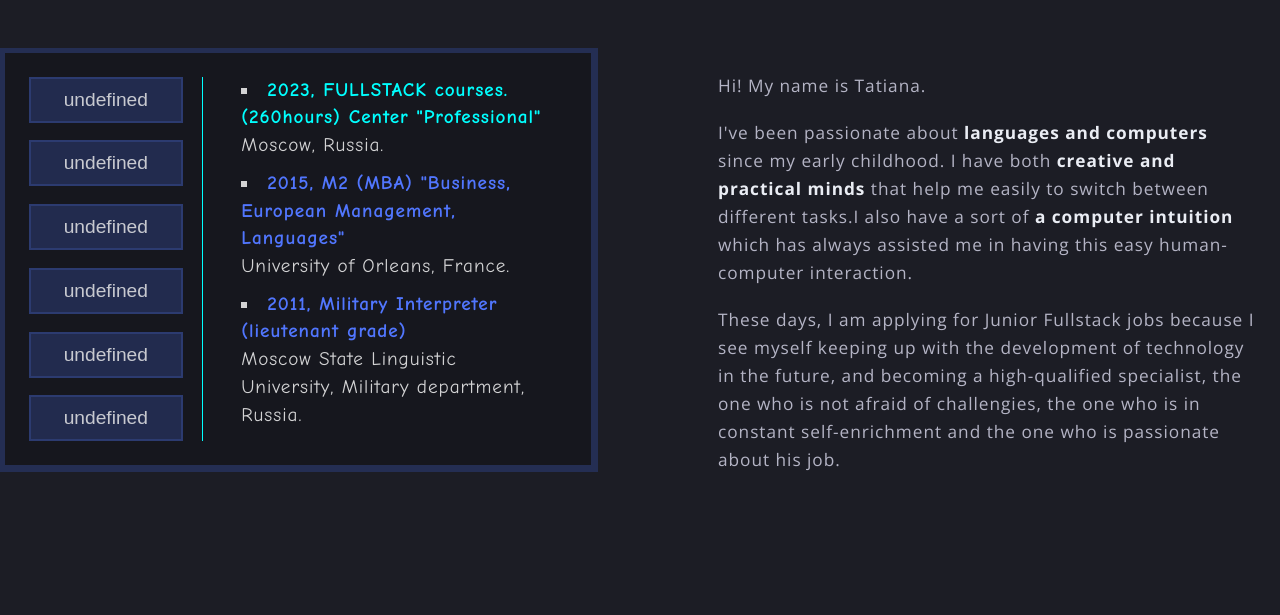
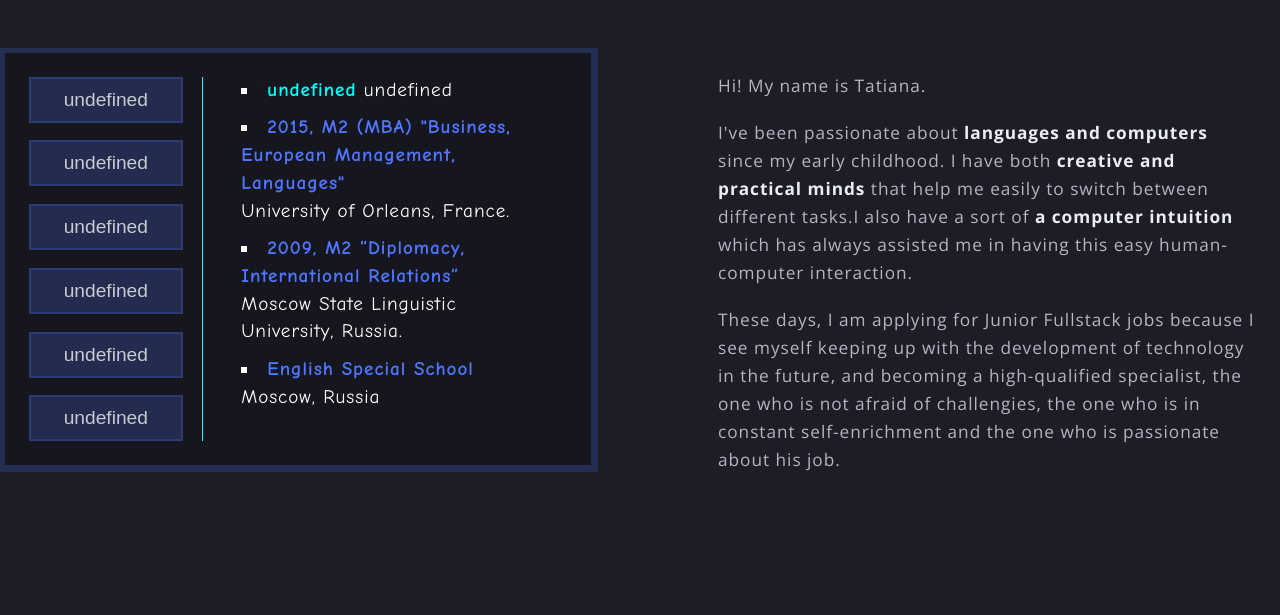
Before and after one commit to tatyanakoroleva00/final_project, a PHP site: page / in a window 1280 px wide. Shown: the part 1250-1865 px from the top of the page. Run offline with PHP 8.4, Linux system fonts and the light colour scheme; data comes from the database, SQL or seed files in the repository.

Commit message:
login-registration form, error corrected; translation is being realized

```diff
--- a/css/styles.css
+++ b/css/styles.css
@@ -430,6 +430,7 @@
   font-size: 2rem;
   overflow: auto;
   padding-right: 2rem;
+  color: white;
 }
 
 .about__skillbox p, .about__skillbox-list-item {
@@ -442,15 +443,12 @@
   list-style-type: square;
   list-style-position: inside;
 }
-
-.about__skillbox-descr span {
+.key-words {
   font-weight: bold;
   color: rgb(81, 118, 254);
   opacity: 1;
 }
-.about__education .special-span,
-.about__work-experience .special-span,
-.about__certificates .special-span {
+.special-span {
   color: #00ffff;
   font-weight: bold;
 }
--- a/index.php
+++ b/index.php
@@ -109,36 +109,33 @@
                         <div id="text1" class="about__skillbox-text about__education">
                             <ul class="about__skillbox-list">
                                 <li class="about__skillbox-list-item one"><span class="special-span lng-education1">2023, FULLSTACK courses. (260hours) Center "Professional"</span>
-                                    Moscow, Russia. </li>
+                                    <span class="lng-education-location">Moscow, Russia.</span></li>
 
-                                <li class="about__skillbox-list-item"><span class="lng-education2">2015, M2 (MBA) "Business, European Management, Languages" </span><br>
+                                <li class="about__skillbox-list-item"><span class="key-words lng-education2">2015, M2 (MBA) "Business, European Management, Languages" </span><br>
                                     University of Orleans, France.</li>
 
-                                <li class="about__skillbox-list-item"><span class="lng-education3">2011, Military Interpreter (lieutenant grade)
-                                    </span><br>Moscow State Linguistic University, Military department, Russia.</li>
-
-                                <li class="about__skillbox-list-item"><span class="lng-education4">2009, M2 “Diplomacy, International Relations” </span><br> Moscow State
+                               <li class="about__skillbox-list-item"><span class="key-words lng-education4">2009, M2 “Diplomacy, International Relations” </span><br> Moscow State
                                     Linguistic University, Russia.</li>
 
-                                <li class="about__skillbox-list-item"><span class="lng-education4">English Special School</span><br>Moscow, Russia</li>
+                                <li class="about__skillbox-list-item"><span class="key-words lng-education4">English Special School</span><br>Moscow, Russia</li>
                             </ul>
                         </div>
                         <div id="text2" class="about__skillbox-text about__work-experience">
                             <ul class="about__skillbox-list">
-                                <li class="about__skillbox-list-item"><span class="special-span">*Currently searching for work experience in the IT domain.<span class="special-span"></span> </li>
-                                <li class="about__skillbox-list-item"><span>2018 – 2020, SENIOR TRAVEL MANAGER in ("TSAR VOYAGES", Moscow, RU). </span>Creating travel tourist routes and programs. Interaction with clients from anglophone and francophone countries. Interation with service providers (hotels, guides, transport companies, museums...).</li>
-                                <li class="about__skillbox-list-item"><span>2017 – 2018, CARGO TRANSPORTATION MANAGER ("KUEHNE + NAGEL", Paris, FR).</span>  Ordering
+                                <li class="about__skillbox-list-item"><span class="key-words special-span">*Currently searching for work experience in the IT domain.</span> </li>
+                                <li class="about__skillbox-list-item"><span class="key-words">2018 – 2020, SENIOR TRAVEL MANAGER in ("TSAR VOYAGES", Moscow, RU). </span>Creating travel tourist routes and programs. Interaction with clients from anglophone and francophone countries. Interation with service providers (hotels, guides, transport companies, museums...).</li>
+                                <li class="about__skillbox-list-item"><span class="key-words">2017 – 2018, CARGO TRANSPORTATION MANAGER ("KUEHNE + NAGEL", Paris, FR).</span>  Ordering
                                     transport for good delivery in
                                     Europe. Interaction with European clients and service providers. </li>
                             </ul>
                         </div>
                         <div id="text3" class="about__skillbox-text about__languages">
                             <ul class="about__skillbox-list">
-                                <li class="about__skillbox-list-item"><span>Russian</span> - native, C2</li>
-                                <li class="about__skillbox-list-item"><span>English, French</span> - advanced, C1/C2;</li>
-                                <li class="about__skillbox-list-item"><span>Spanish, Italian, German</span> – intermediate, B1;</li>
-                                <li class="about__skillbox-list-item"><span>Chinese</span> - A1</li>
-                                <li class="about__skillbox-list-item"><span>Latin</span></li>
+                                <li class="about__skillbox-list-item"><span class="key-words">Russian</span> - native, C2</li>
+                                <li class="about__skillbox-list-item"><span class="key-words">English, French</span> - advanced, C1/C2;</li>
+                                <li class="about__skillbox-list-item"><span class="key-words">Spanish, Italian, German</span> – intermediate, B1;</li>
+                                <li class="about__skillbox-list-item"><span class="key-words">Chinese</span> - A1</li>
+                                <li class="about__skillbox-list-item"><span class="key-words">Latin</span></li>
                             </ul>
                         </div>
                         <div id="text4" class="about__skillbox-text about__computer-skills">
@@ -157,14 +154,14 @@
                         </div>
                         <div id="text5" class="about__skillbox-text about__soft-skills ">
                             <ul class="about__skillbox-list">
-                                <li class="about__skillbox-list-item"><span>Responsible, attentive</span></li>
-                                <li class="about__skillbox-list-item">Able to work <span>independently</span>  and in a <span>group</span> </li>
-                                <li class="about__skillbox-list-item">Both <span>analytical</span> and
-                                <span>creative</span> mindsets</li>
-                                <li class="about__skillbox-list-item">In constant <span>self-development</span></li>
-                                <li class="about__skillbox-list-item"><span>Leadership and
+                                <li class="about__skillbox-list-item"><span class="key-words">Responsible, attentive</span></li>
+                                <li class="about__skillbox-list-item">Able to work <span class="key-words">independently</span>  and in a <span class="key-words">group</span> </li>
+                                <li class="about__skillbox-list-item">Both <span class="key-words">analytical</span> and
+                                <span class="key-words">creative</span> mindsets</li>
+                                <li class="about__skillbox-list-item">In constant <span class="key-words">self-development</span></li>
+                                <li class="about__skillbox-list-item"><span class="key-words">Leadership and
                                 organizational skills</span></li>
-                                <li class="about__skillbox-list-item">Capability of <span>analyzing</span> and <span>solving</span> complex problems</li>
+                                <li class="about__skillbox-list-item">Capability of <span class="key-words">analyzing</span> and <span class="key-words">solving</span> complex problems</li>
                             </ul>
                         </div>
                         <div id="text6" class="about__skillbox-text about__certificates">
--- a/js/translation.js
+++ b/js/translation.js
@@ -93,6 +93,17 @@
         "en" : "Certificates",
         "fr" : "Certificats",
     },
+    "education1" : {
+        "ru" : "2023, Фулстек-разработка. (260ч). \"Центр Профессионал\"",
+        "en" : "2023, FULLSTACK courses. (260h) Center \"Professional\"",
+        "fr" : "2023, cours FULLSTACK. (260h) Centre \"Professionnel\"",
+    },
+    "education-location" : {
+        "ru" : "Москва, Россия",
+        "en" : "Moscow, Russia",
+        "fr" : "Moscou, la Russie",
+    }
+
 
 };
 
--- a/projects/Online_store/models/Users.php
+++ b/projects/Online_store/models/Users.php
@@ -39,7 +39,7 @@
 							VALUES(?, ?, ?, ?, ?)";
 
         $result = $pdo->prepare($query);
-        $result->execute([$user['login'], $user['first_name'], $user['last_name'],
+        $result->execute([$user['first_name'], $user['last_name'], $user['login'],
             $user['email'], $user['password']]);
 
         return $pdo->lastInsertId();
--- a/projects/Online_store/views/registration-view.php
+++ b/projects/Online_store/views/registration-view.php
@@ -38,8 +38,8 @@
 <!--        <label class="password">Password Confirmation</label>-->
 <!--        <input type="password" name="password_confirm" placeholder="Confirm a password"/>-->
 
-<!--        <p><input type="checkbox" name="terms" value="1"> <a href="#">I accept all terms & conditions</a>-->
-<!--        <input type="hidden" value="0"> </p>-->
+        <p><input type="checkbox" name="terms" value="1"> <a href="#">I accept all terms & conditions</a>
+        <input type="hidden" value="0"> </p>
 
         <input class="button" type="submit" value="Register Now">
 
```
